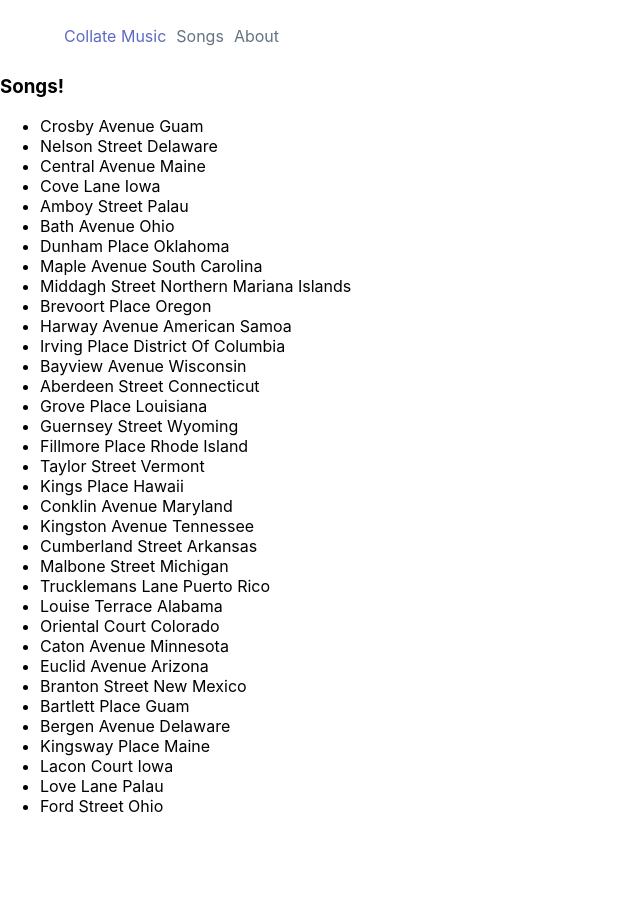
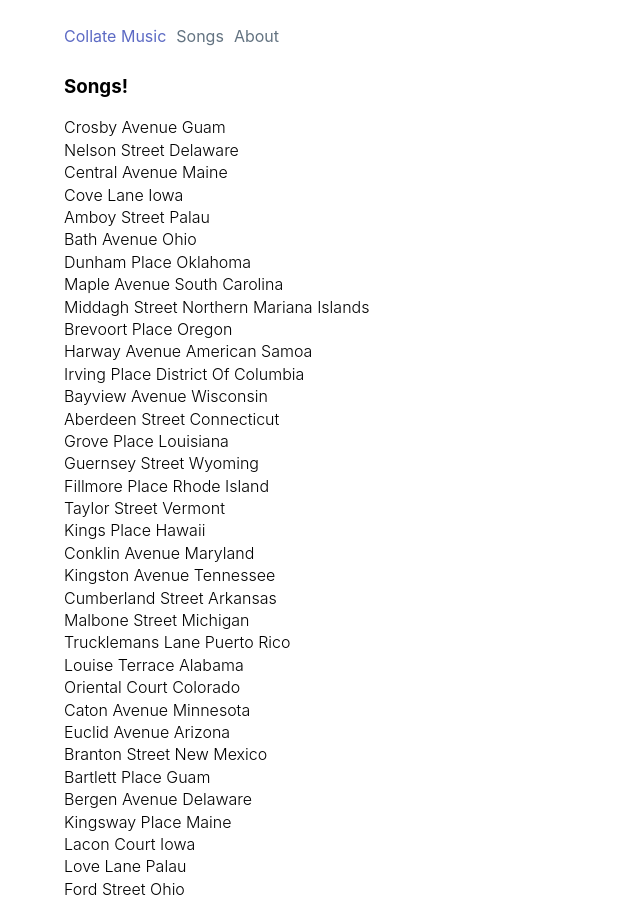
Before and after one commit to nonissue/collate-web, a Next.js app: page /songs in a window 1280 px wide. Shown: the whole page, without its empty margins (0-640 px from the left). Before the commit the page ends 832 px from the top, so only its background shows below. Built offline with nearby package versions, Linux system fonts and the light colour scheme.

Commit message:
Updated song page

```diff
--- a/pages/songs/[id].js
+++ b/pages/songs/[id].js
@@ -2,6 +2,8 @@ import React from 'react';
 import { useRouter } from 'next/router';
 import { songs } from '../../mocks/songs';
 import { slugify } from '../../lib/slugify';
+
+import styles from './index.module.css';
 import { Nav } from '../../components/Nav';
 
 export default function SongPage() {
@@ -13,7 +15,7 @@ export default function SongPage() {
     <div>
       <Nav />
 
-      <div>
+      <div className={styles.page}>
         {currentSong && currentSong.title}
         <p>This is the song content.</p>
       </div>
--- a/pages/songs/index.js
+++ b/pages/songs/index.js
@@ -1,6 +1,8 @@
 import React from 'react';
 import { useRouter } from 'next/router';
 import { songs } from '../../mocks/songs';
+
+import styles from './index.module.css';
 import { List } from '../../components/List';
 import { Nav } from '../../components/Nav';
 
@@ -13,18 +15,19 @@ export default function Song() {
     return (
       <div>
         <Nav />
-        <List />
+        <div className={styles.page}>
+          <List />
+        </div>
       </div>
     );
-    // return <div>Test</div>;
   }
 
   return (
     <div>
       <Nav />
-      <div>
+      <div className={styles.page}>
         {currentSong && currentSong.title}
-        <p>This is the song content.</p>
+        <p>This is the song content!</p>
       </div>
     </div>
   );
--- /dev/null
+++ b/pages/songs/index.module.css
@@ -0,0 +1,13 @@
+.page {
+  max-width: 90%;
+  margin: 0 auto;
+}
+
+.page ul {
+  padding: 0;
+  margin: 0;
+
+  list-style-type: none;
+  line-height: 1.4;
+  font-weight: 300;
+}
```
